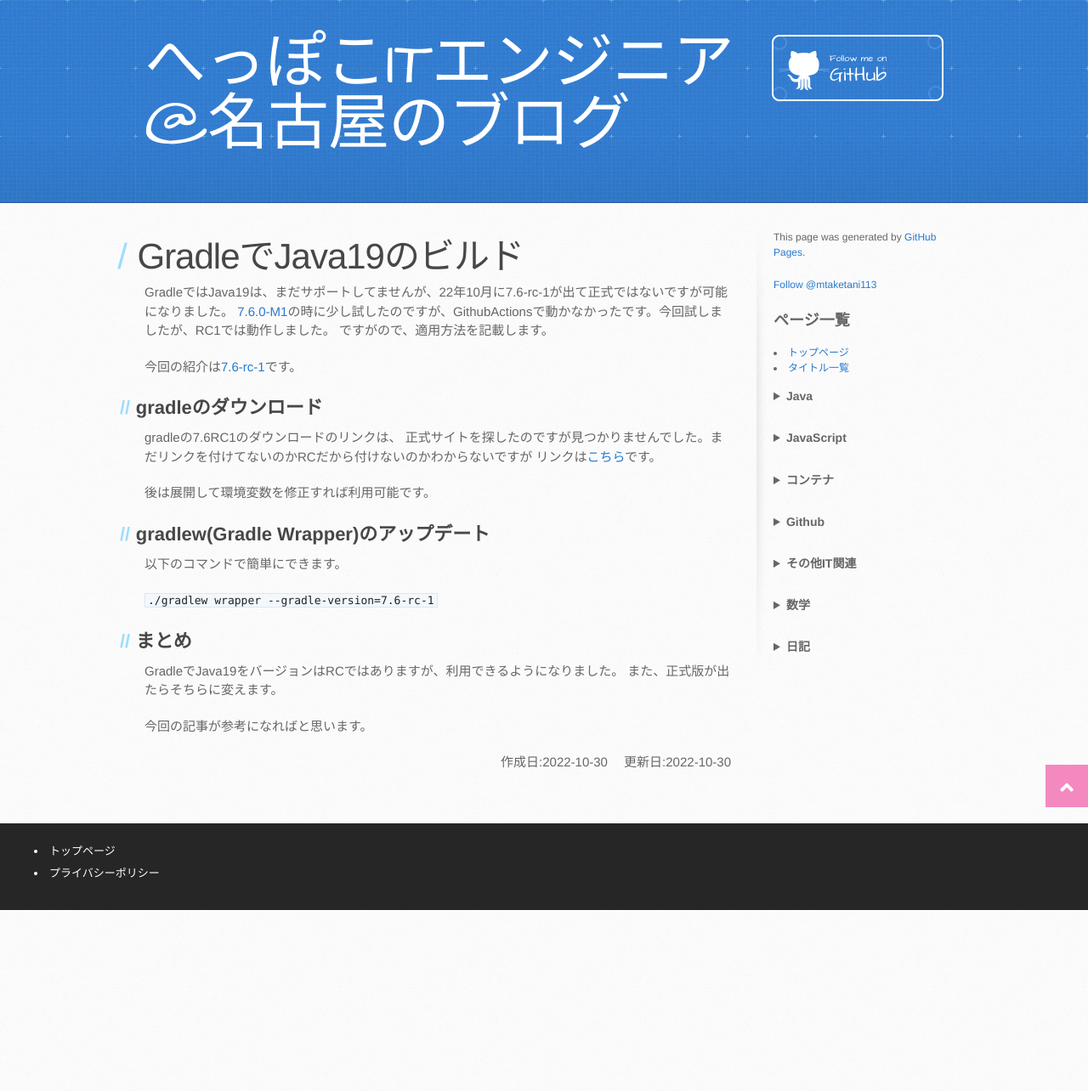
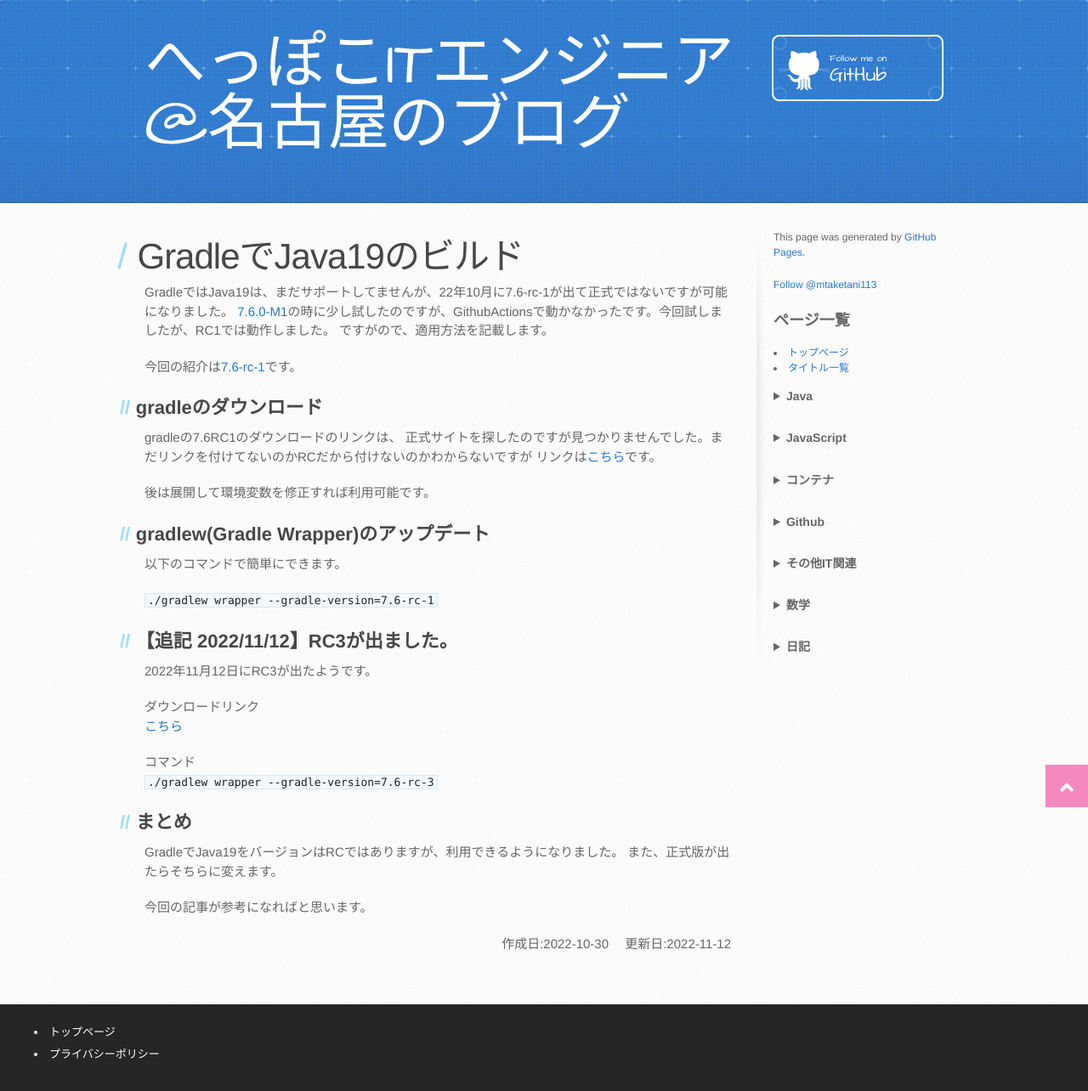
Before and after one commit to mtaketani113/mtaketani113.github.io, a Jekyll site: the page built from it/java/gradleJava19.md, in a window 1280 px wide. Shown: the whole page at 85% size. Built offline with Jekyll 4.4.1, drawn with Linux system fonts in a browser that asks for light colours; nearby versions of some CDN libraries; comment, search, counter and statistics services are not loaded; the repository's description, which GitHub fills in, is left out; before the commit the page ends 1071 px from its top, so only the background shows below that.

Commit message:
RC3の情報を追記

```diff
--- a/it/java/gradleJava19.md
+++ b/it/java/gradleJava19.md
@@ -5,7 +5,7 @@ description: GradleではJava19は、まだサポートしてませんが、22
 category: java
 image: /images/it/java/cafe_mark.png
 created_at: 2022-10-30
-last_modifeid_at: 2022-10-30
+last_modifeid_at: 2022-11-12
 ---
 
 GradleではJava19は、まだサポートしてませんが、22年10月に7.6-rc-1が出て正式ではないですが可能になりました。
@@ -28,6 +28,16 @@ gradleの7.6RC1のダウンロードのリンクは、
 
 `./gradlew wrapper --gradle-version=7.6-rc-1`
 
+## 【追記 2022/11/12】RC3が出ました。
+
+2022年11月12日にRC3が出たようです。
+
+ダウンロードリンク
+[こちら](https://services.gradle.org/distributions/gradle-7.6-rc-3-bin.zip)
+
+コマンド
+`./gradlew wrapper --gradle-version=7.6-rc-3`
+
 ## まとめ
 
 GradleでJava19をバージョンはRCではありますが、利用できるようになりました。
```
